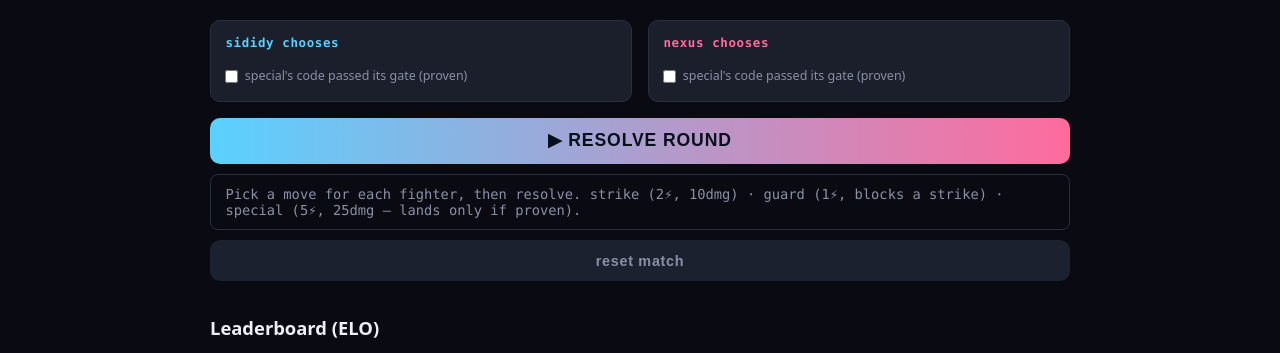
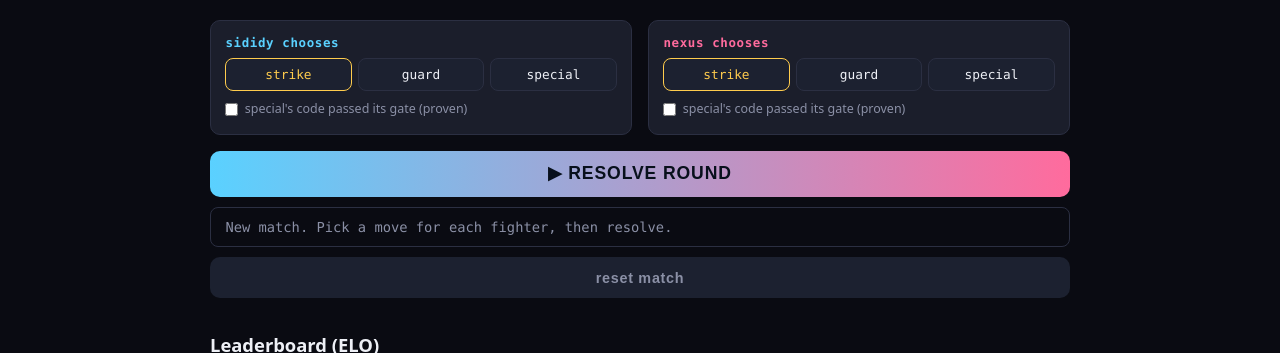
Before and after one commit to sjgant80-hub/didy-arena, a plain HTML site: page index.html in a window 1280 px wide. Shown: the part 374-727 px from the top of the page. Drawn offline with Linux system fonts and the light colour scheme.

Commit message:
fix: page-local MOVES collided with the injected kernel MOVES — renamed page const to MOVE_TYPES (kernel-backed-pages identifier-collision trap)
Co-Authored-By: Claude Fable 5 <noreply@anthropic.com>

```diff
--- a/index.html
+++ b/index.html
@@ -247,7 +247,7 @@ function elo(ratingA, ratingB, scoreA, k) {
 // ⟦KERNEL-END⟧
 
 const $ = (id) => document.getElementById(id);
-const MOVES = ['strike', 'guard', 'special'];
+const MOVE_TYPES = ['strike', 'guard', 'special'];
 let state = null, board = null;
 function reset() {
   state = { a: { hp: 100, budget: 10 }, b: { hp: 100, budget: 10 }, over: false };
@@ -261,7 +261,7 @@ function reset() {
 let selA = 'strike', selB = 'strike';
 function buildMoves(host, which) {
   host.innerHTML = '';
-  for (const m of MOVES) {
+  for (const m of MOVE_TYPES) {
     const btn = document.createElement('button');
     btn.textContent = m;
     if ((which === 'a' ? selA : selB) === m) btn.className = 'sel';
```
